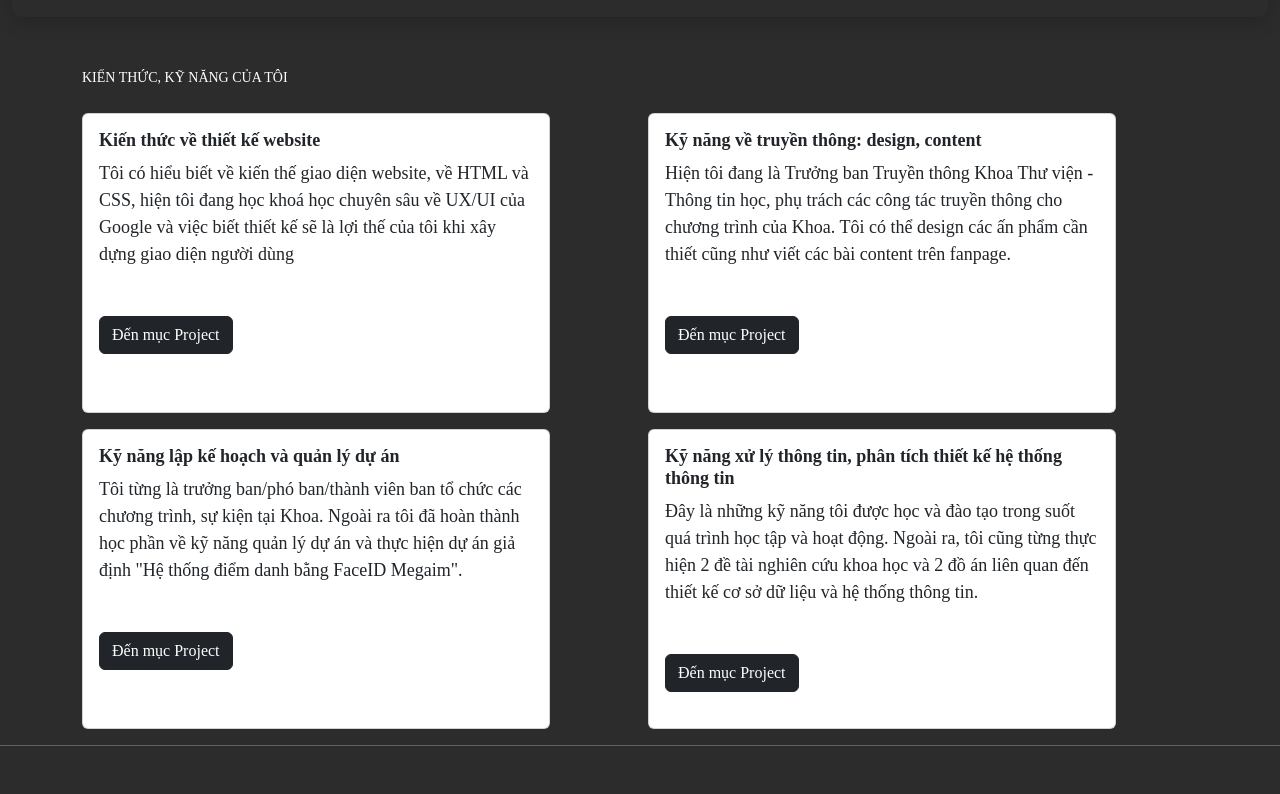
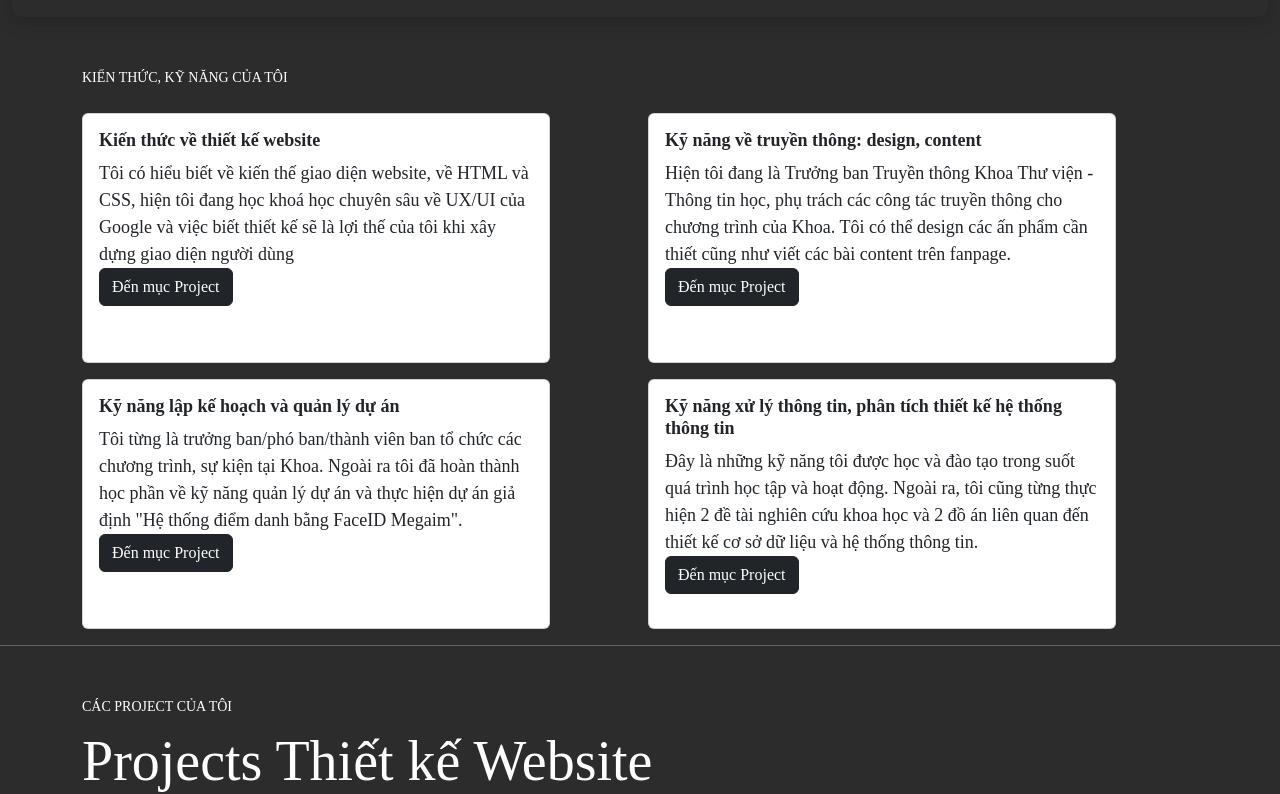
Before and after one commit to AvoCaDo-U/myweb, a plain HTML site: page index.html in a window 1280 px wide. Shown: the part 659-1453 px from the top of the page. Drawn offline with nearby package versions, Linux system fonts and the light colour scheme.

Commit message:
Change index.html file

```diff
--- a/index.html
+++ b/index.html
@@ -63,43 +63,43 @@
                 <div class="row g-3">
                     <!-- Project 1 -->
                     <div class="col-md-6">
-                        <div class="card" style="width: 85%;height: 300px;">
+                        <div class="card" style="width: 85%;height: 250px;">
                             <div class="card-body">
                               <h5 class="card-title"><b>Kiến thức về thiết kế website</b></h5>
                               <p class="card-text">Tôi có hiểu biết về kiến thế giao diện website, về HTML và CSS, hiện tôi đang học khoá học chuyên sâu về UX/UI của Google và việc biết thiết kế sẽ là lợi thế của tôi khi xây dựng giao diện người dùng</p>
-                              <a href="#pro1" class="btn btn-dark - mt-5">Đến mục Project</a>
+                              <a href="#pro1" class="btn btn-dark">Đến mục Project</a>
                             </div>
                           </div>
                     </div>
 
                     <!-- Project 2 -->
                     <div class="col-md-6">
-                        <div class="card" style="width: 85%;height: 300px;">
+                        <div class="card" style="width: 85%;height: 250px;">
                             <div class="card-body">
                               <h5 class="card-title"><b>Kỹ năng về truyền thông: design, content</b></h5>
                               <p class="card-text">Hiện tôi đang là Trưởng ban Truyền thông Khoa Thư viện - Thông tin học, phụ trách các công tác truyền thông cho chương trình của Khoa. Tôi có thể design các ấn phẩm cần thiết cũng như viết các bài content trên fanpage.</p>
-                              <a href="#pro2" class="btn btn-dark - mt-5">Đến mục Project</a>
+                              <a href="#pro2" class="btn btn-dark">Đến mục Project</a>
                             </div>
                           </div>
                     </div>
                     <!-- Project 3 -->
                     <div class="col-md-6">
-                        <div class="card" style="width: 85%; height: 300px;">
+                        <div class="card" style="width: 85%; height: 250px;">
                             <div class="card-body">
                               <h5 class="card-title"><b>Kỹ năng lập kế hoạch và quản lý dự án</b></h5>
                               <p class="card-text">Tôi từng là trưởng ban/phó ban/thành viên ban tổ chức các chương trình, sự kiện tại Khoa. Ngoài ra tôi đã hoàn thành học phần về kỹ năng quản lý dự án và thực hiện dự án giả định "Hệ thống điểm danh bằng FaceID Megaim".</p>
-                              <a href="#pro3" class="btn btn-dark - mt-5">Đến mục Project</a>
+                              <a href="#pro3" class="btn btn-dark">Đến mục Project</a>
                             </div>
                           </div>
                     </div>
 
                     <!-- Project 4 -->
                     <div class="col-md-6">
-                        <div class="card" style="width: 85%;height: 300px;">
+                        <div class="card" style="width: 85%;height: 250px;">
                             <div class="card-body">
                               <h5 class="card-title"><b>Kỹ năng xử lý thông tin, phân tích thiết kế hệ thống thông tin</b></h5>
                               <p class="card-text">Đây là những kỹ năng tôi được học và đào tạo trong suốt quá trình học tập và hoạt động. Ngoài ra, tôi cũng từng thực hiện 2 đề tài nghiên cứu khoa học và 2 đồ án liên quan đến thiết kế cơ sở dữ liệu và hệ thống thông tin.</p>
-                              <a href="#pro4" class="btn btn-dark - mt-5">Đến mục Project</a>
+                              <a href="#pro4" class="btn btn-dark">Đến mục Project</a>
                             </div>
                           </div>
                     </div>
```
